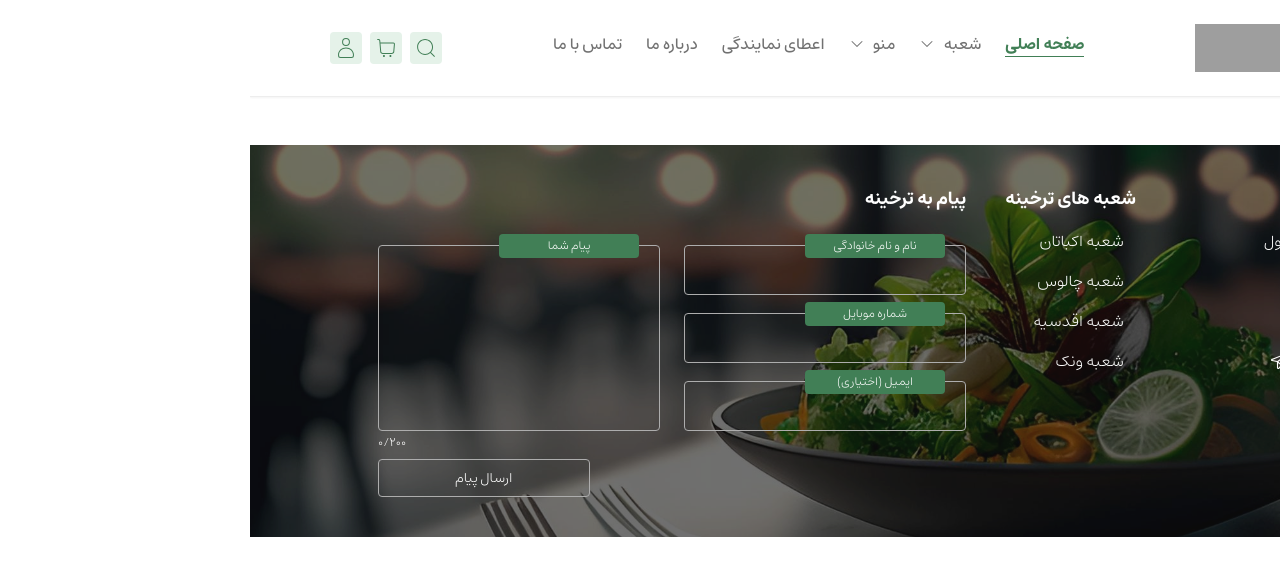
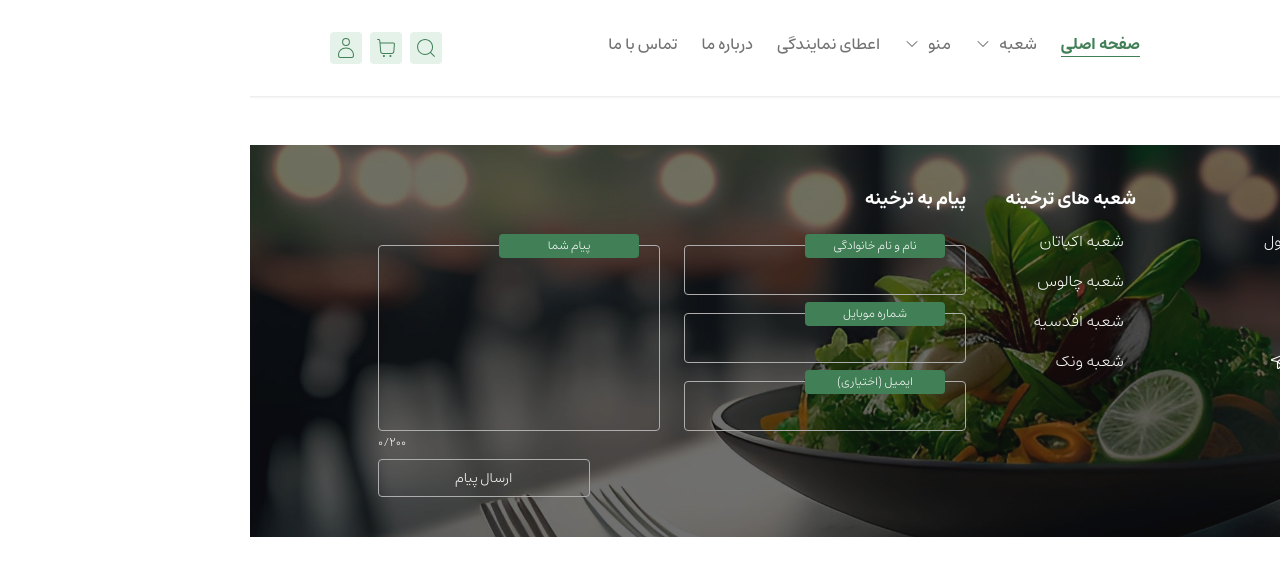
Before and after one commit to mahdi-q/Tarkhineh-App-Project, a React (Vite) app: page / in a window 1280 px wide. Shown: the top 576 px of the page. Built offline with nearby package versions, Linux system fonts and the light colour scheme; grey boxes are pictures that could not be loaded.

Commit message:
Fix some bugs

```diff
--- a/src/UI/Navbar.jsx
+++ b/src/UI/Navbar.jsx
@@ -8,13 +8,13 @@ function Navbar() {
   const { isToggleOpen } = useToggle();
 
   return (
-    <div className="border-b border-b-gray-200 p-5 shadow-sm lg:px-16 lg:py-6">
+    <div className="sticky top-0 z-10 border-b border-b-gray-200 bg-white bg-opacity-90 py-5 shadow-sm lg:px-16 lg:py-6">
       <div className="container flex flex-row items-center justify-between">
         <div
           className={
             isToggleOpen
-              ? "fixed left-0 top-0 h-screen w-full bg-gray-600/30 backdrop-blur-sm"
-              : ""
+              ? "fixed left-0 top-0 h-screen w-full bg-gray-600/30 backdrop-blur-sm md:hidden"
+              : "md:hidden"
           }
         >
           <Sidebar />
--- a/src/index.css
+++ b/src/index.css
@@ -137,12 +137,12 @@ input[type="number"] {
   }
 
   ::-webkit-scrollbar-thumb {
-    background-color: rgb(var(--color-primary-800));
+    background-color: rgb(var(--color-primary));
     border-radius: 50px;
   }
 
   ::-webkit-scrollbar-track {
-    background-color: rgb(var(--color-secondary-300));
+    background-color: rgb(var(--color-gray-300));
     border-radius: 50px;
   }
 }
@@ -151,8 +151,7 @@ input[type="number"] {
 @-moz-document url-prefix() {
   * {
     scrollbar-width: thin;
-    scrollbar-color: rgb(var(--color-primary-800))
-      rgb(var(--color-secondary-300));
+    scrollbar-color: rgb(var(--color-primary)) rgb(var(--color-gray-300));
   }
 }
 
```
